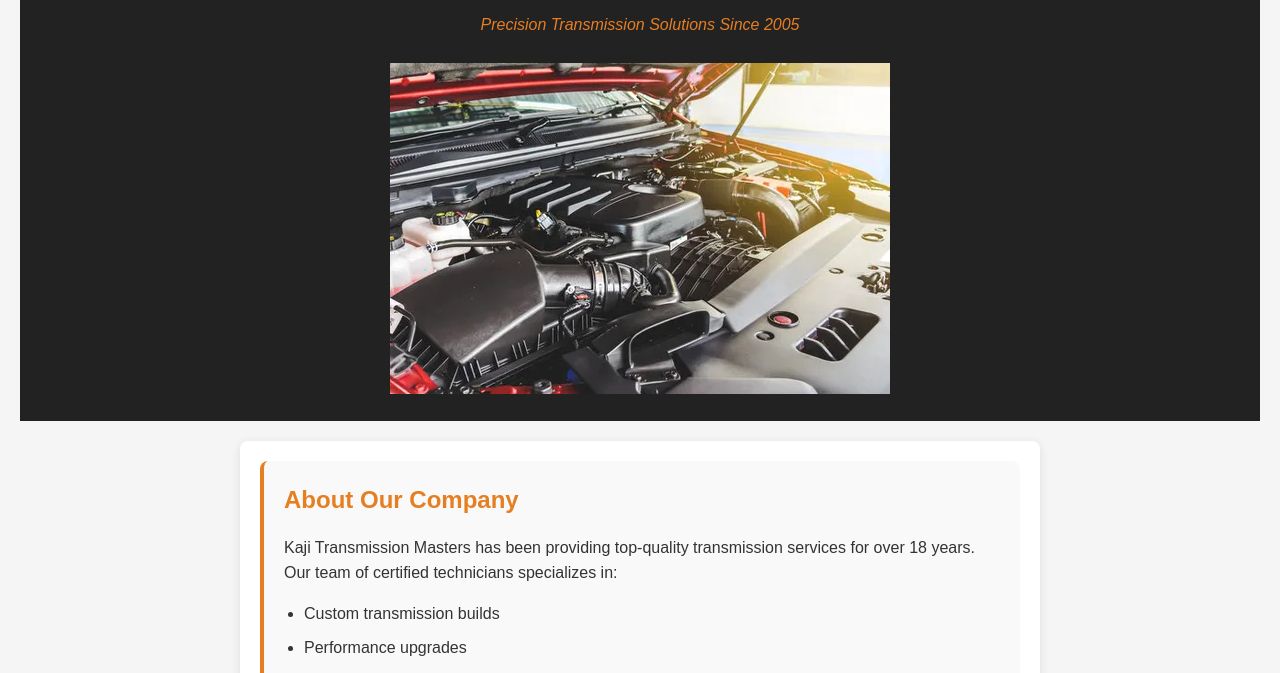
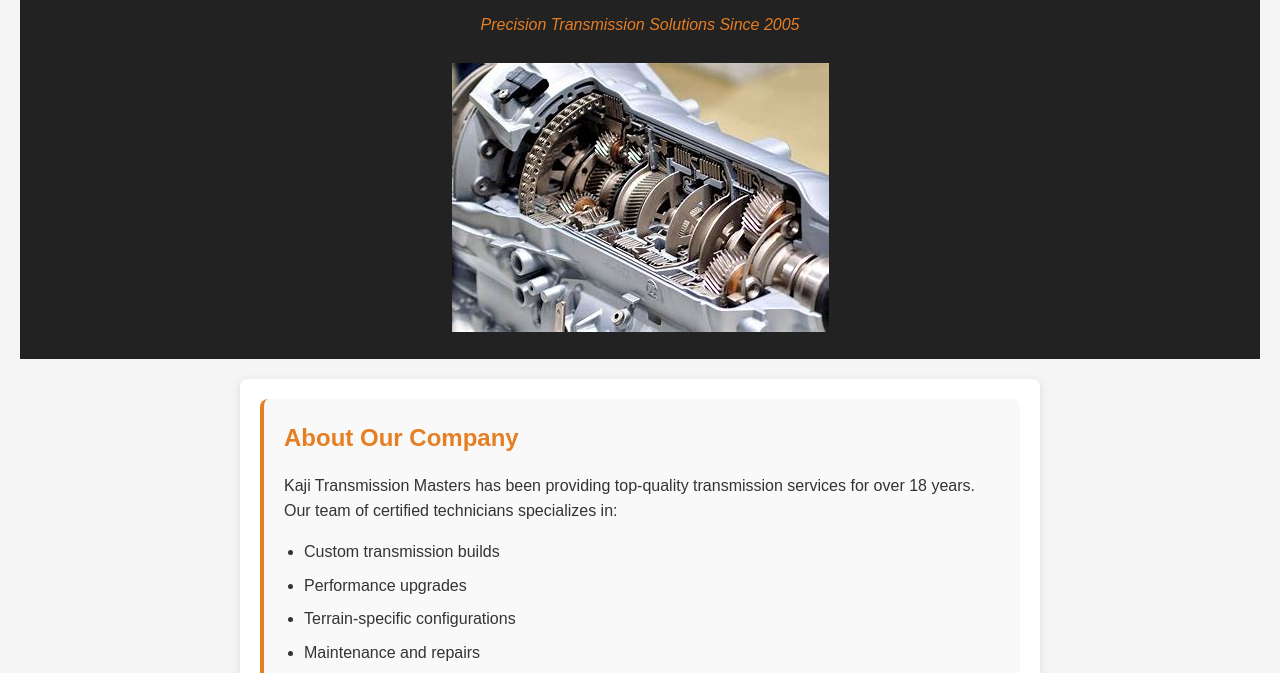
Before and after one commit to katei-evans/end-of-phase_project, a website: page index.html in a window 1280 px wide. Shown: the part 94-767 px from the top of the page. Drawn offline with Linux system fonts and the light colour scheme.

Commit message:
image changed

```diff
--- a/index.html
+++ b/index.html
@@ -11,7 +11,7 @@
   <header>
     <h1>KAJI TRANSMISSION MASTERS</h1>
     <p class="tagline">Precision Transmission Solutions Since 2005</p>
-    <img src="image/car-engine.webp" alt="Car engine">
+    <img src="image/gear.jpeg" alt="Car engine">
   </header>
 
   <div class="container">
```
